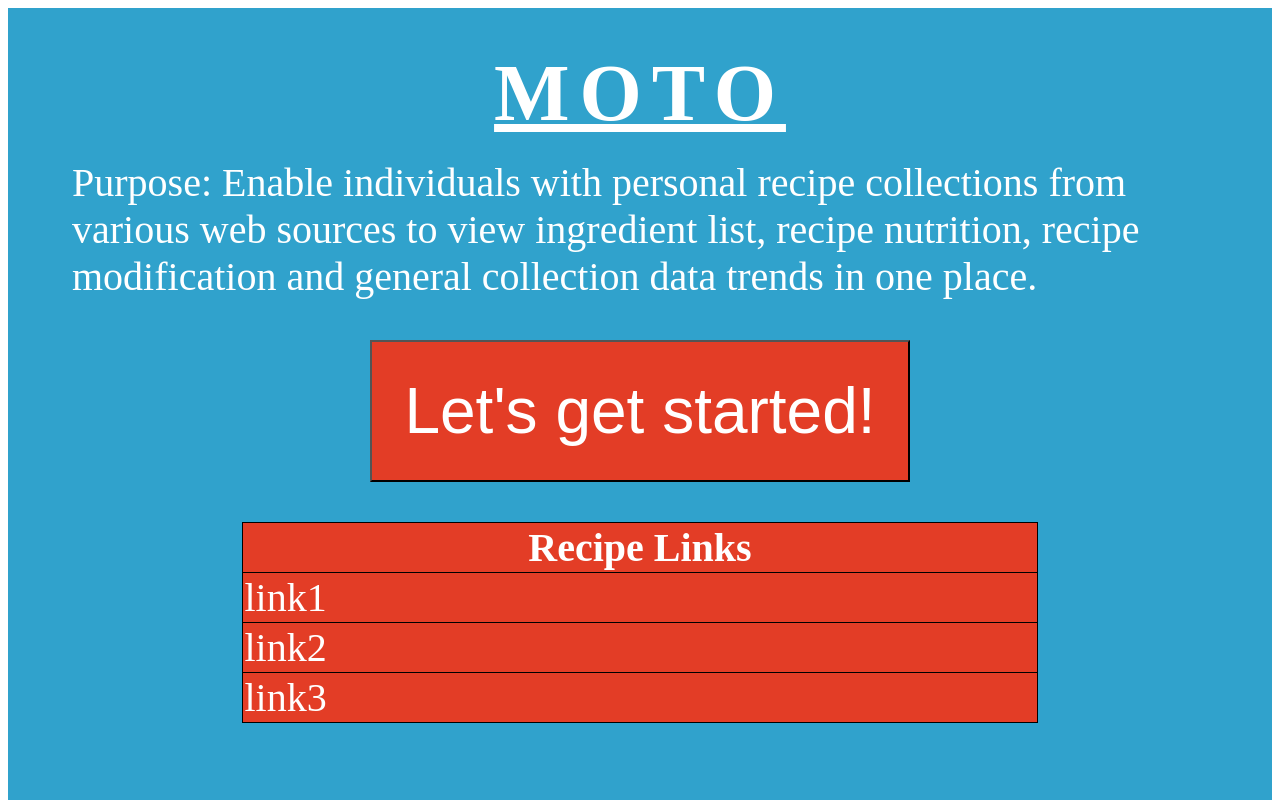
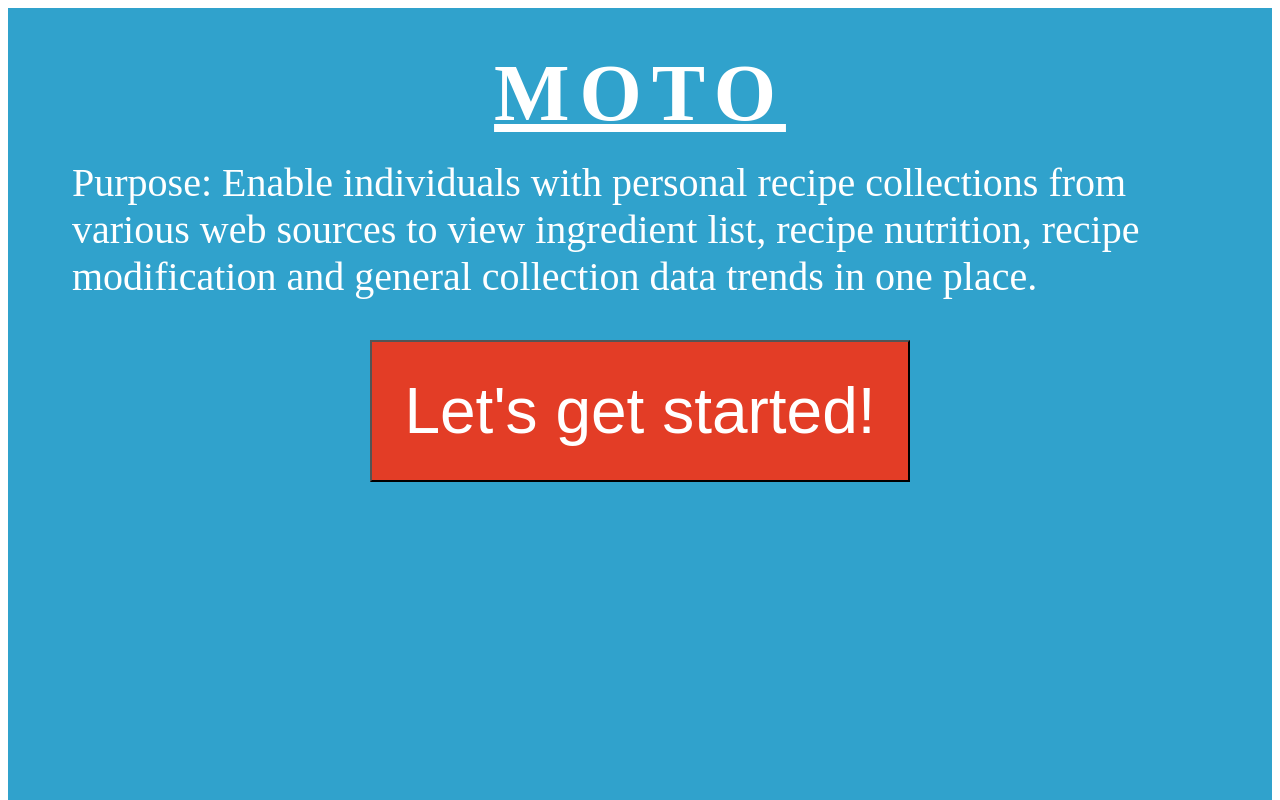
Before and after one commit to Tayloraki/Moto, an Angular app: page / in a window 1280 px wide. Shown: the top 800 px of the page. Built offline with nearby package versions, Linux system fonts and the light colour scheme.

Commit message:
listLinks initial function

```diff
--- a/src/app/app.component.html
+++ b/src/app/app.component.html
@@ -5,17 +5,20 @@
   </div>
 
   <div class="button-container">
-    <button>Let's get started!</button>
+    <button (click)="listLinks()">
+      Let's get started!</button>
   </div>
 
-  <div id="links-container">
-    <table id="links">
+  <div id="links-container" *ngIf="links.length">
+    <table id="links-table">
       <thead>
         <th>Recipe Links</th>
       </thead>
       <tbody>
         <tr *ngFor="let link of links">
-          <td>{{ link }}</td>
+          <td>
+            <a href="{{ link }}">{{ link }}</a>
+          </td>
         </tr>
       </tbody>
     </table>
--- a/src/app/app.component.scss
+++ b/src/app/app.component.scss
@@ -4,7 +4,7 @@
     background-color: $blue;
     color: white;
     font-size: 2.5rem;
-    height: 107.5vh;
+    height: 117.5vh;
     padding: 5vh 5vw;
 }
 
@@ -44,9 +44,7 @@
         width: 70%
     }
 
-    #links {
-        color: white;
-        background-color: $orange;
+    #links-table {
         padding: 2vw;
 
     }
--- a/src/app/app.component.ts
+++ b/src/app/app.component.ts
@@ -6,11 +6,17 @@ import { Component, OnInit } from '@angular/core'
   styleUrls: ['./app.component.scss']
 })
 export class AppComponent implements OnInit {
-  links: string[] = ['link1', 'link2', 'link3']
+  fake_links: string[] = [
+    'https://www.seriouseats.com/recipes/2021/01/crispy-fried-garlic-garlic-oil.html',
+    'https://www.seriouseats.com/recipes/2021/01/banh-trang-nuong-grilled-vietnamese-rice-paper.html',
+    'https://www.seriouseats.com/recipes/2021/01/fried-plantain-chips.html']
+  links: string[] = [];
 
   constructor() { }
 
-  ngOnInit(): void {
+  ngOnInit(): void { }
 
+  listLinks() {
+    this.links = this.fake_links;
   }
 }
```
